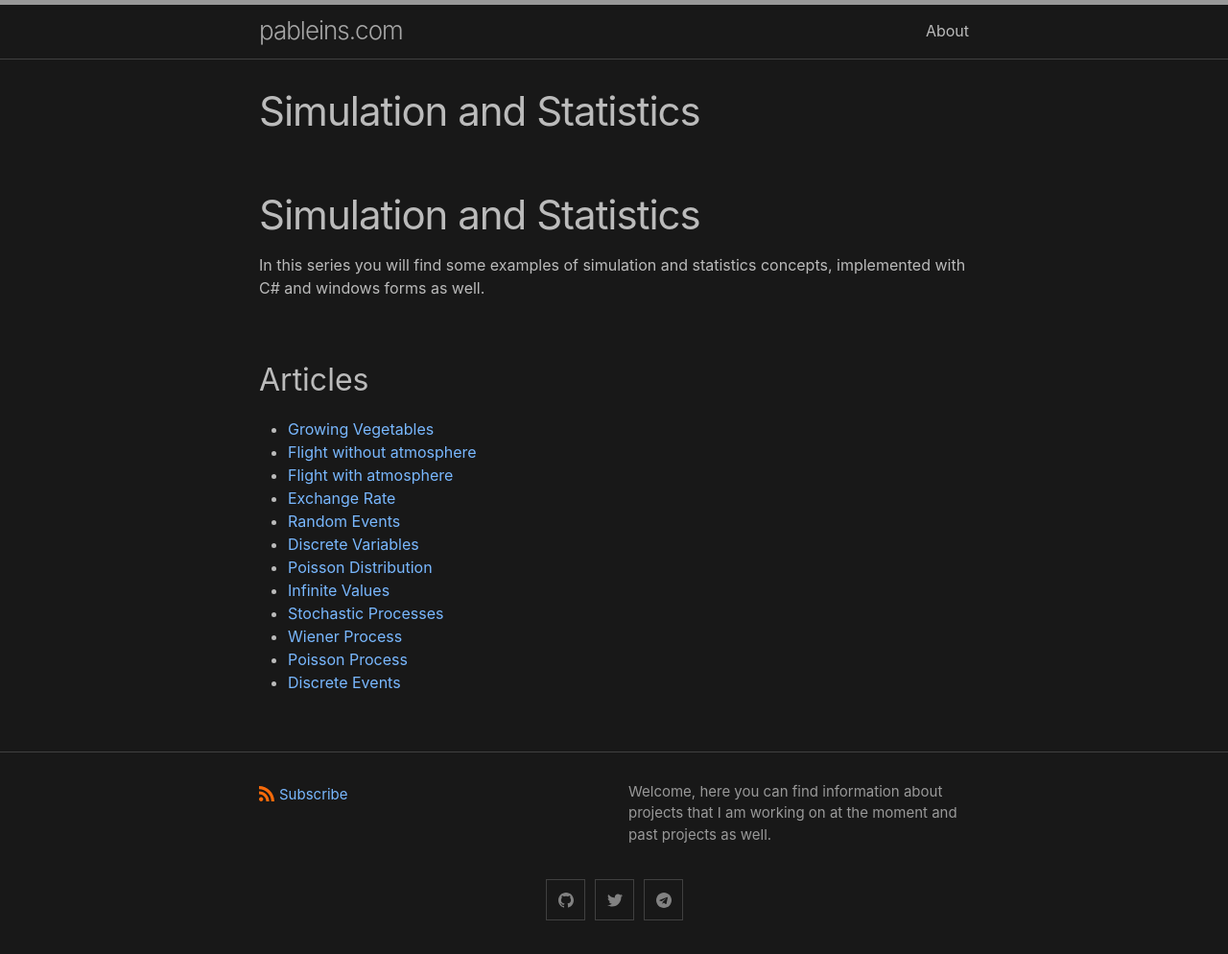
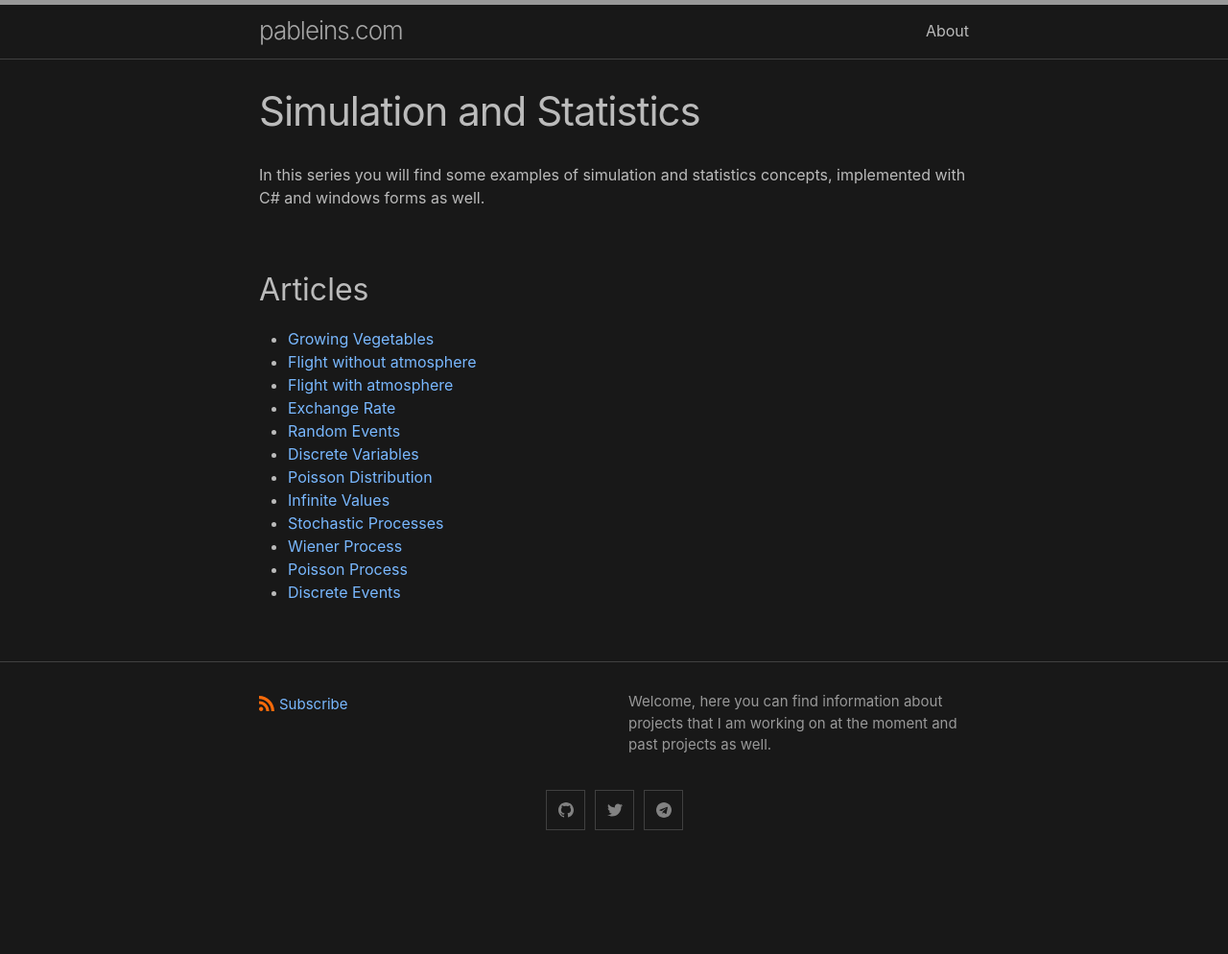
Before and after one commit to pablinme/pablinme.github.io, a Jekyll site: the page built from series/simulation-and-statistics/index.md, in a window 1280 px wide. Shown: the whole page at 96% size. Built offline with Jekyll 4.4.1, drawn with Linux system fonts in a browser that asks for light colours; our own code applies the rules of GitHub Pages for plain Markdown files; after the commit the page ends 900 px from its top, so only the background shows below that; some of the changed lines change nothing that is shown.

Commit message:
Update index.md

```diff
--- a/series/simulation-and-statistics/index.md
+++ b/series/simulation-and-statistics/index.md
@@ -1,4 +1,8 @@
-# Simulation and Statistics
+---
+layout: page
+title: Simulation and Statistics
+permalink: /series/simulation-and-statistics/
+---
 In this series you will find some examples of simulation and statistics concepts, implemented with C# and windows forms as well.
 
 ## Articles
```
